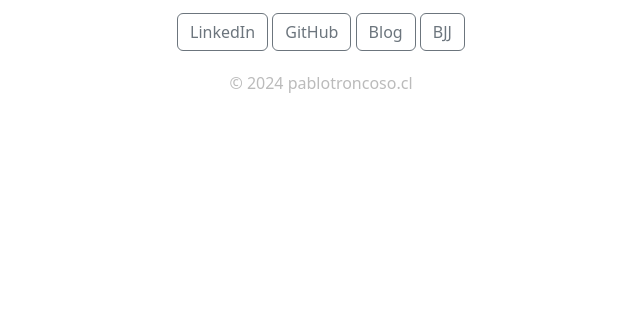
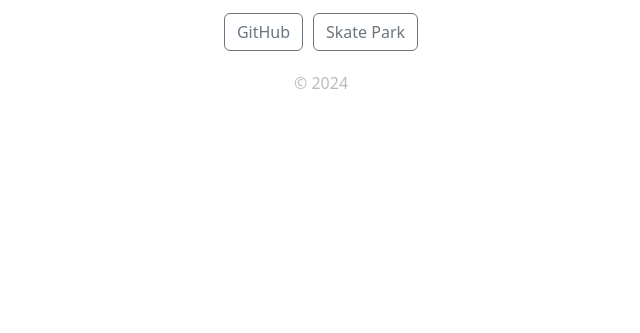
Before and after one commit to pablo-troncoso/portafolio, a plain HTML site: page index.html in a window 1280 px wide. Shown: the part 467-800 px from the top of the page, without its empty margins (319-959 px from the left). Drawn offline with nearby package versions, Linux system fonts and the light colour scheme.

Commit message:
Actualización index.html

```diff
--- a/assets/css/styles.css
+++ b/assets/css/styles.css
@@ -26,3 +26,8 @@ footer {
     margin-top: 0px; /* Ajusta la distancia vertical de los botones */
     text-align: center; /* Centra los botones horizontalmente */
 }
+.btn-container {
+    display: flex;
+    justify-content: center; /* Centra los botones horizontalmente */
+    gap: 10px; /* Espacio entre los botones */
+}
--- a/index.html
+++ b/index.html
@@ -13,17 +13,14 @@
     <div class="content">
         <img src="./assets/img/pablot.jpg" alt="Pablo" class="img-fluid">
         <h2>Pablo Troncoso</h2>
-        <p>Master Dirección de Marketing</p>
+        <p><strong>Estudiante Full Stack Javascript | Desafío Latam</strong></p>
     </div>
     <div class="btn-container">
-        <button type="button" class="btn btn-outline-secondary" onclick="window.location.href='https://www.linkedin.com/in/pablotroncoso/'">LinkedIn</button>
         <button type="button" class="btn btn-outline-secondary" onclick="window.location.href='https://github.com/pablo-troncoso'">GitHub</button>
-        <button type="button" class="btn btn-outline-secondary" onclick="window.location.href='https://pablotroncoso.blogspot.com/'">Blog</button>
-        <button type="button" class="btn btn-outline-secondary" onclick="window.location.href='https://www.instagram.com/alkimiabjj'">BJJ</button>
-
+        <button type="button" class="btn btn-outline-secondary" onclick="window.location.href='https://github.com/pablo-troncoso/skatepark'">Skate Park</button>
     </div>
     <footer>
-        <p>© 2024 pablotroncoso.cl</p>
+        <p>© 2024</p>
     </footer>
 </div>
 
```
